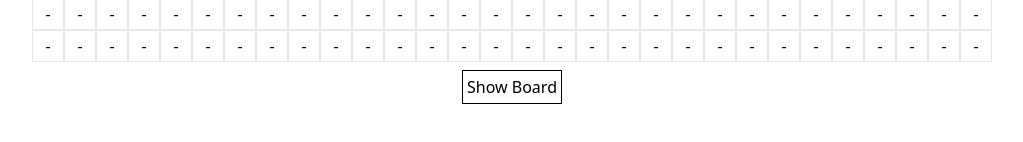
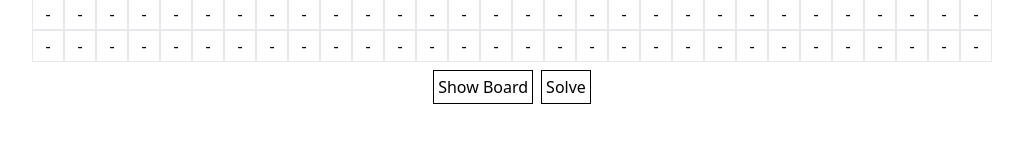
Before and after one commit to sya-ri/minesweeper, a React (Vite) app: page / in a window 1280 px wide. Shown: the part 458-600 px from the top of the page, without its empty margins (128-1151 px from the left). Built offline with nearby package versions, Linux system fonts and the light colour scheme.

Commit message:
feat: Add solver

```diff
--- a/src/App.tsx
+++ b/src/App.tsx
@@ -3,6 +3,8 @@ import OpenTileResult from './core/tile/OpenTileResult'
 import RandomBoardGenerator from './core/generator/RandomBoardGenerator'
 import LazyBoard from './core/board/LazyBoard'
 import IBoard from './core/board/IBoard'
+import Solver from './core/solver/Solver'
+import Board from './core/board/Board'
 
 const getColor = (bomb: number): string => {
   switch (bomb) {
@@ -75,7 +77,7 @@ const App: FC = () => {
           })}
         </div>
       ))}
-      <div className="m-2 flex justify-center">
+      <div className="m-2 flex justify-center gap-2">
         <button
           type="button"
           className="p-1 border border-black hover:bg-gray-200"
@@ -92,6 +94,19 @@ const App: FC = () => {
         >
           Show Board
         </button>
+        <button
+          type="button"
+          className="p-1 border border-black hover:bg-gray-200"
+          onClick={() => {
+            if (board instanceof Board) {
+              const solver = new Solver(board)
+              solver.solve()
+              setBoard(board.clone())
+            }
+          }}
+        >
+          Solve
+        </button>
       </div>
     </div>
   )
--- /dev/null
+++ b/src/core/solver/Solver.ts
@@ -0,0 +1,43 @@
+import Board from '../board/Board'
+
+export default class Solver {
+  private board: Board
+
+  constructor(board: Board) {
+    this.board = board
+  }
+
+  /**
+   * Solve the board. Returns true if there are changes in the board.
+   */
+  public solve() {
+    let changed = false
+    this.board.flatTiles.forEach((t) => {
+      if (t.isOpen) {
+        const aroundTiles = this.board.getAroundTiles(t.x, t.y)
+        const bombCount = this.board.countAroundBomb(t.x, t.y)
+        const unopenedCount = 8 - aroundTiles.filter((at) => at.isOpen).length
+        const flagCount = aroundTiles.filter((at) => at.hasFlag).length
+        if (bombCount === unopenedCount) {
+          // If the number of unopened tiles and bombs equals, flag each tile.
+          aroundTiles.forEach((at) => {
+            if (!at.hasFlag && !at.isOpen) {
+              changed = true
+              this.board.toggleFlag(at.x, at.y)
+            }
+          })
+        }
+        if (bombCount === flagCount) {
+          // If the number of bombs and flags equals, open all other tiles.
+          aroundTiles.forEach((at) => {
+            if (!at.hasFlag && !at.isOpen) {
+              changed = true
+              this.board.openTile(at.x, at.y)
+            }
+          })
+        }
+      }
+    })
+    return changed
+  }
+}
```
